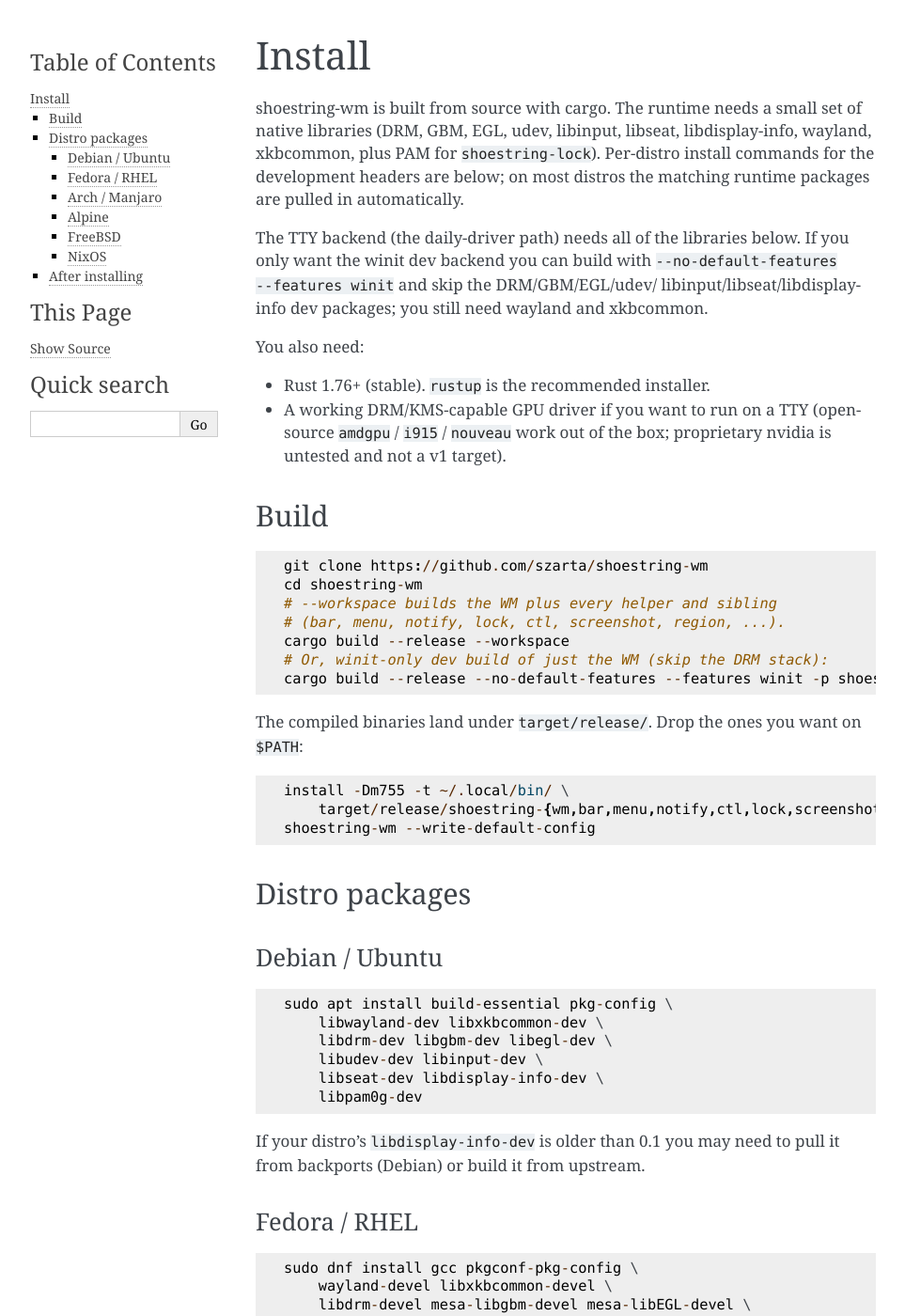
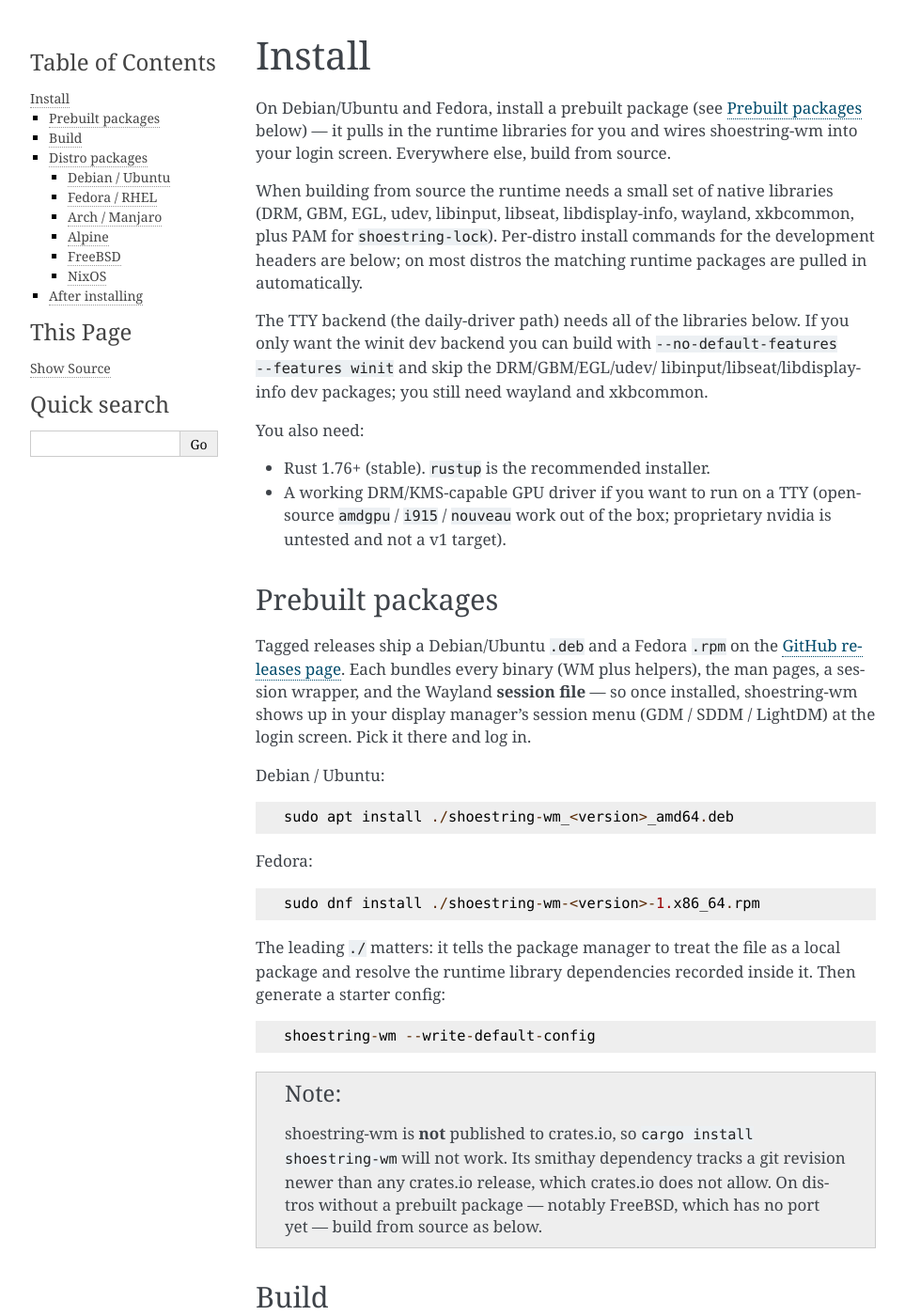
Before and after one commit to szarta/shoestring-wm, a Sphinx documentation site: the page built from docs/install.rst, in a window 1280 px wide and 1400 px high. Shown: the whole window at 94% size, without its empty margins (148-1111 px from the left). Built offline with Sphinx 7.4.7, drawn with Linux system fonts in a browser that asks for light colours; some of the changed text lies outside the part shown.

Commit message:
packaging: deb + rpm release workflow, session file, install docs
Add a tag-triggered release pipeline that produces installable packages
so shoestring-wm can be selected from the display manager's session menu:

- .github/workflows/release.yml: on a v* tag, a `deb` job (cargo-deb on
  the Ubuntu runner) and an `rpm` job (cargo-generate-rpm inside a
  fedora:41 container, so find-requires records Fedora package names
  rather than Ubuntu sonames) build a package bundling all 10 binaries,
  the session file + wrapper, and the man pages, and attach it to the
  GitHub Release.
- Cargo.toml: [package.metadata.deb] and [package.metadata.generate-rpm]
  describing the assets and runtime deps (auto-detected shlibs plus an
  explicit PAM dep for shoestring-lock's unlock).
- resources/shoestring-wm.desktop: wayland-sessions entry (the login-menu
  item) and resources/shoestring-wm-session: a wrapper that sets up the
  session environment before exec'ing the compositor.
- docs/install.rst: prebuilt-package install instructions, a source-build
  login-menu integration step, and a note that crates.io publishing is
  blocked by the git-pinned smithay dependency (FreeBSD builds from
  source).

Co-Authored-By: Claude Opus 4.8 (1M context) <noreply@anthropic.com>

```diff
--- a/docs/install.rst
+++ b/docs/install.rst
@@ -1,11 +1,15 @@
 Install
 =======
 
-shoestring-wm is built from source with cargo. The runtime needs a small
-set of native libraries (DRM, GBM, EGL, udev, libinput, libseat,
-libdisplay-info, wayland, xkbcommon, plus PAM for ``shoestring-lock``).
-Per-distro install commands for the development headers are below; on
-most distros the matching runtime packages are pulled in automatically.
+On Debian/Ubuntu and Fedora, install a prebuilt package (see `Prebuilt
+packages`_ below) — it pulls in the runtime libraries for you and wires
+shoestring-wm into your login screen. Everywhere else, build from source.
+
+When building from source the runtime needs a small set of native
+libraries (DRM, GBM, EGL, udev, libinput, libseat, libdisplay-info,
+wayland, xkbcommon, plus PAM for ``shoestring-lock``). Per-distro install
+commands for the development headers are below; on most distros the
+matching runtime packages are pulled in automatically.
 
 The TTY backend (the daily-driver path) needs all of the libraries below.
 If you only want the winit dev backend you can build with
@@ -19,6 +23,38 @@ You also need:
 - A working DRM/KMS-capable GPU driver if you want to run on a TTY
   (open-source ``amdgpu`` / ``i915`` / ``nouveau`` work out of the box;
   proprietary nvidia is untested and not a v1 target).
+
+Prebuilt packages
+-----------------
+
+Tagged releases ship a Debian/Ubuntu ``.deb`` and a Fedora ``.rpm`` on the
+`GitHub releases page <https://github.com/szarta/shoestring-wm/releases>`_.
+Each bundles every binary (WM plus helpers), the man pages, a session
+wrapper, and the Wayland **session file** — so once installed,
+shoestring-wm shows up in your display manager's session menu (GDM / SDDM /
+LightDM) at the login screen. Pick it there and log in.
+
+Debian / Ubuntu::
+
+    sudo apt install ./shoestring-wm_<version>_amd64.deb
+
+Fedora::
+
+    sudo dnf install ./shoestring-wm-<version>-1.x86_64.rpm
+
+The leading ``./`` matters: it tells the package manager to treat the file
+as a local package and resolve the runtime library dependencies recorded
+inside it. Then generate a starter config::
+
+    shoestring-wm --write-default-config
+
+.. note::
+
+   shoestring-wm is **not** published to crates.io, so
+   ``cargo install shoestring-wm`` will not work. Its smithay dependency
+   tracks a git revision newer than any crates.io release, which crates.io
+   does not allow. On distros without a prebuilt package — notably FreeBSD,
+   which has no port yet — build from source as below.
 
 Build
 -----
@@ -41,6 +77,20 @@ you want on ``$PATH``:
     install -Dm755 -t ~/.local/bin/ \
         target/release/shoestring-{wm,bar,menu,notify,ctl,lock,screenshot,region,kill,confirm}
     shoestring-wm --write-default-config
+
+To get a source build into your login screen's session menu, install the
+binaries to a *system* path (the display manager launches sessions with a
+minimal ``$PATH`` that won't include ``~/.local/bin``, and the WM spawns
+its helpers by bare name), then add the session file and its wrapper::
+
+    sudo install -Dm755 -t /usr/local/bin/ \
+        target/release/shoestring-{wm,bar,menu,notify,ctl,lock,screenshot,region,kill,confirm}
+    sudo install -Dm755 resources/shoestring-wm-session \
+        /usr/local/bin/shoestring-wm-session
+    sudo install -Dm644 resources/shoestring-wm.desktop \
+        /usr/share/wayland-sessions/shoestring-wm.desktop
+
+(The ``.deb`` / ``.rpm`` packages do all of this for you.)
 
 Distro packages
 ---------------
```
Also changed, not shown: Cargo.toml (+92 -0 lines), 3 other files.
